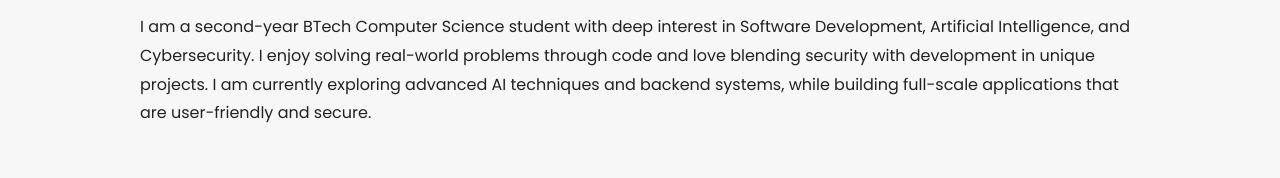
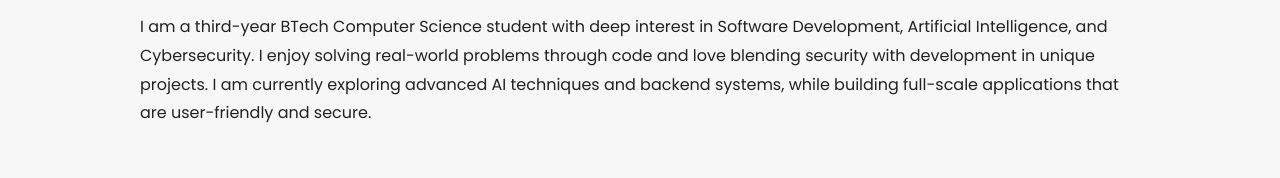
Before and after one commit to AafreenZehra/AafreenPortfolio, a plain HTML site: page index.html in a window 1280 px wide. Shown: the part 614-792 px from the top of the page. Drawn offline with Linux system fonts and the light colour scheme.

Commit message:
Updated education year to 3rd year

```diff
--- a/index.html
+++ b/index.html
@@ -142,7 +142,7 @@
     <h2>About Me</h2>
     <div class="container">
       <img src="images/profile1.jpg" alt="Aafreen" class="about-img">
-      <p>I am a second-year BTech Computer Science student with deep interest in Software Development, Artificial Intelligence, and Cybersecurity. I enjoy solving real-world problems through code and love blending security with development in unique projects. I am currently exploring advanced AI techniques and backend systems, while building full-scale applications that are user-friendly and secure.</p>
+      <p>I am a third-year BTech Computer Science student with deep interest in Software Development, Artificial Intelligence, and Cybersecurity. I enjoy solving real-world problems through code and love blending security with development in unique projects. I am currently exploring advanced AI techniques and backend systems, while building full-scale applications that are user-friendly and secure.</p>
     </div>
   </section>
 
```
